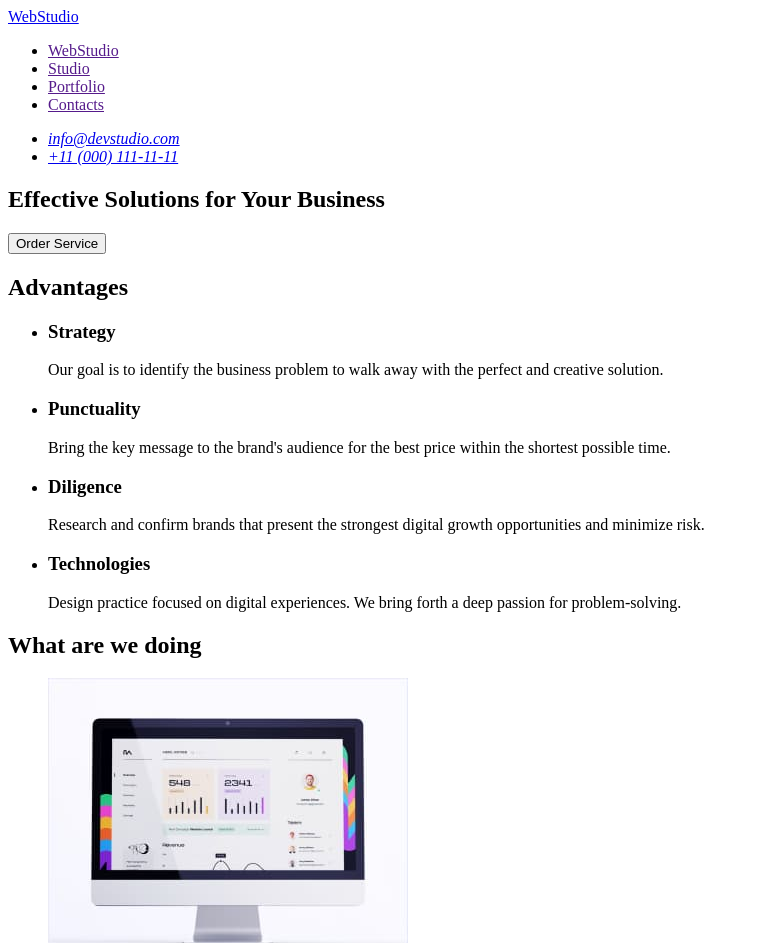
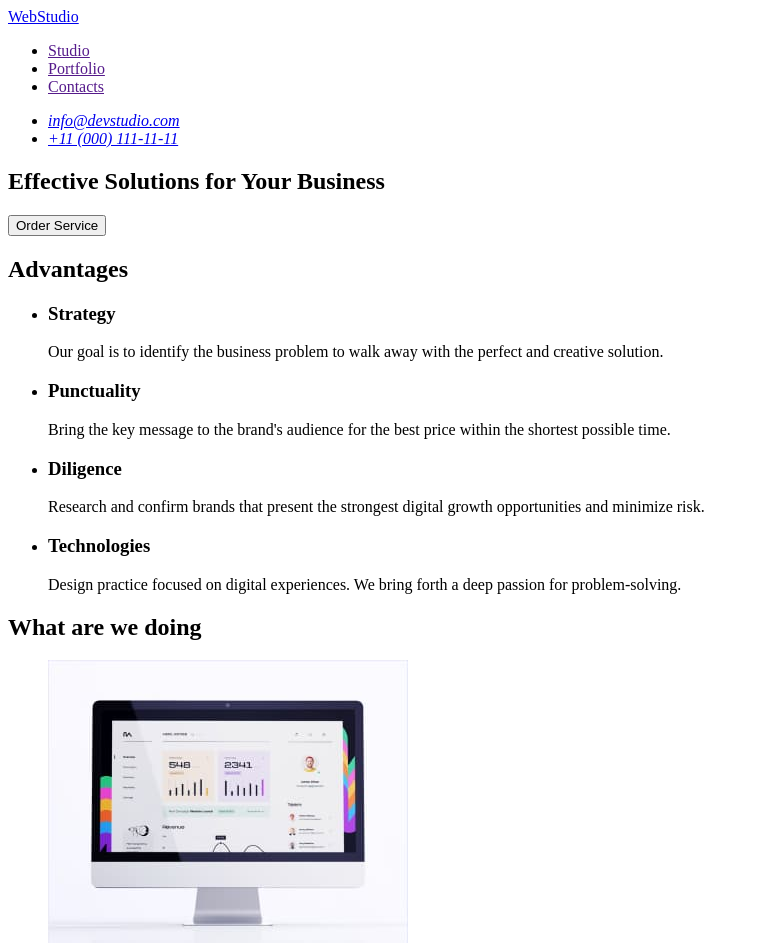
Before and after one commit to YakubovskaYuliya/goit-markup-hw-01, a plain HTML site: page index.html in a window 1280 px wide. Shown: the top 943 px of the page, without its empty margins (0-759 px from the left). Drawn offline with Linux system fonts and the light colour scheme.

Commit message:
<address>dealet <span> 2

```diff
--- a/index.html
+++ b/index.html
@@ -13,7 +13,6 @@
         <a href="./index.html">WebStudio</a>
 
         <ul>
-          <li><a href="">WebStudio</a></li>
           <li><a href="">Studio</a></li>
           <li><a href="">Portfolio</a></li>
           <li><a href="">Contacts</a></li>
@@ -137,7 +136,7 @@
       <!--/Team Section -->
     </main>
     <footer>
-      <a href="./index.html">Web<span>Studio</span></a>
+      <a href="./index.html">WebStudio</a>
       <ul>
         <li>
           <p>
```
